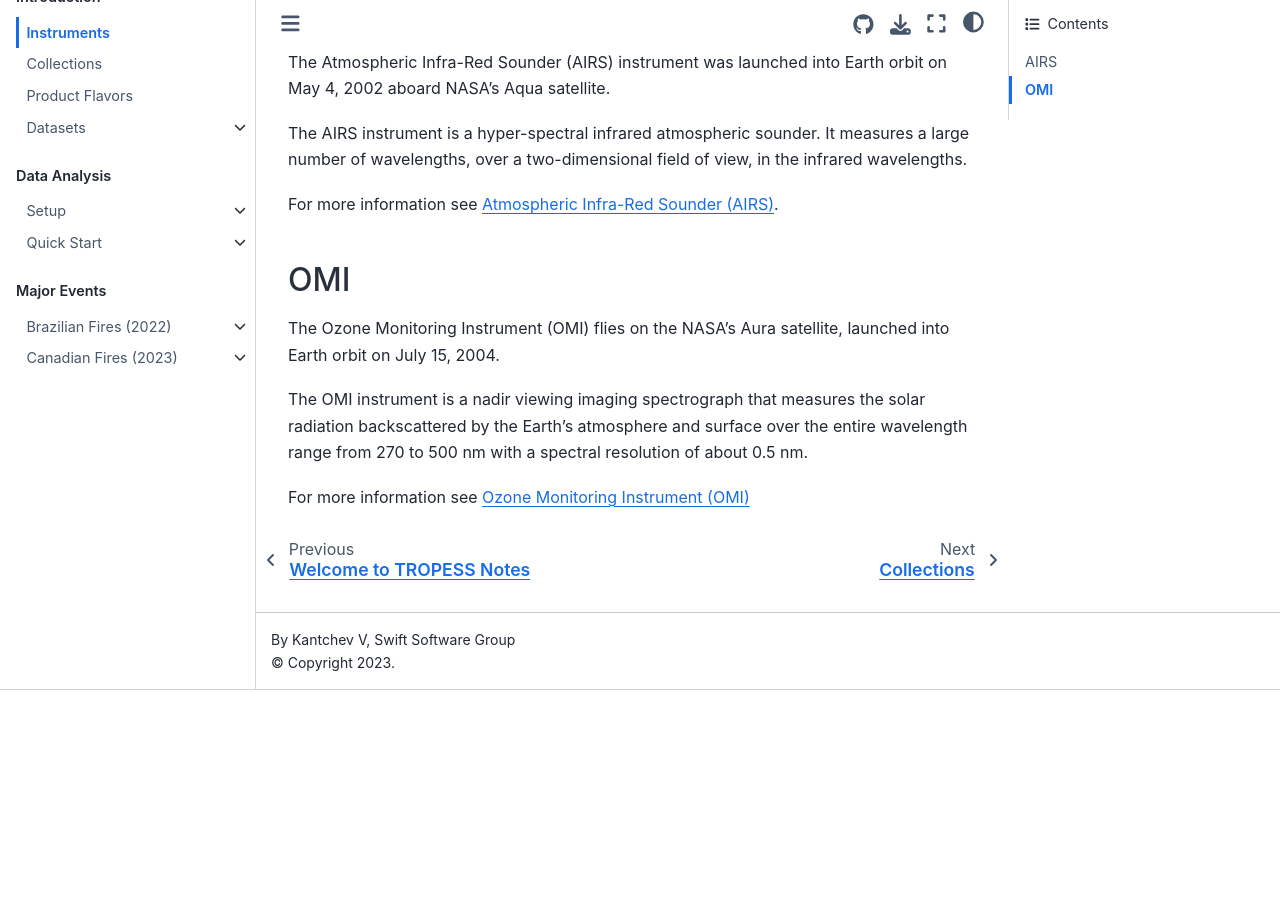
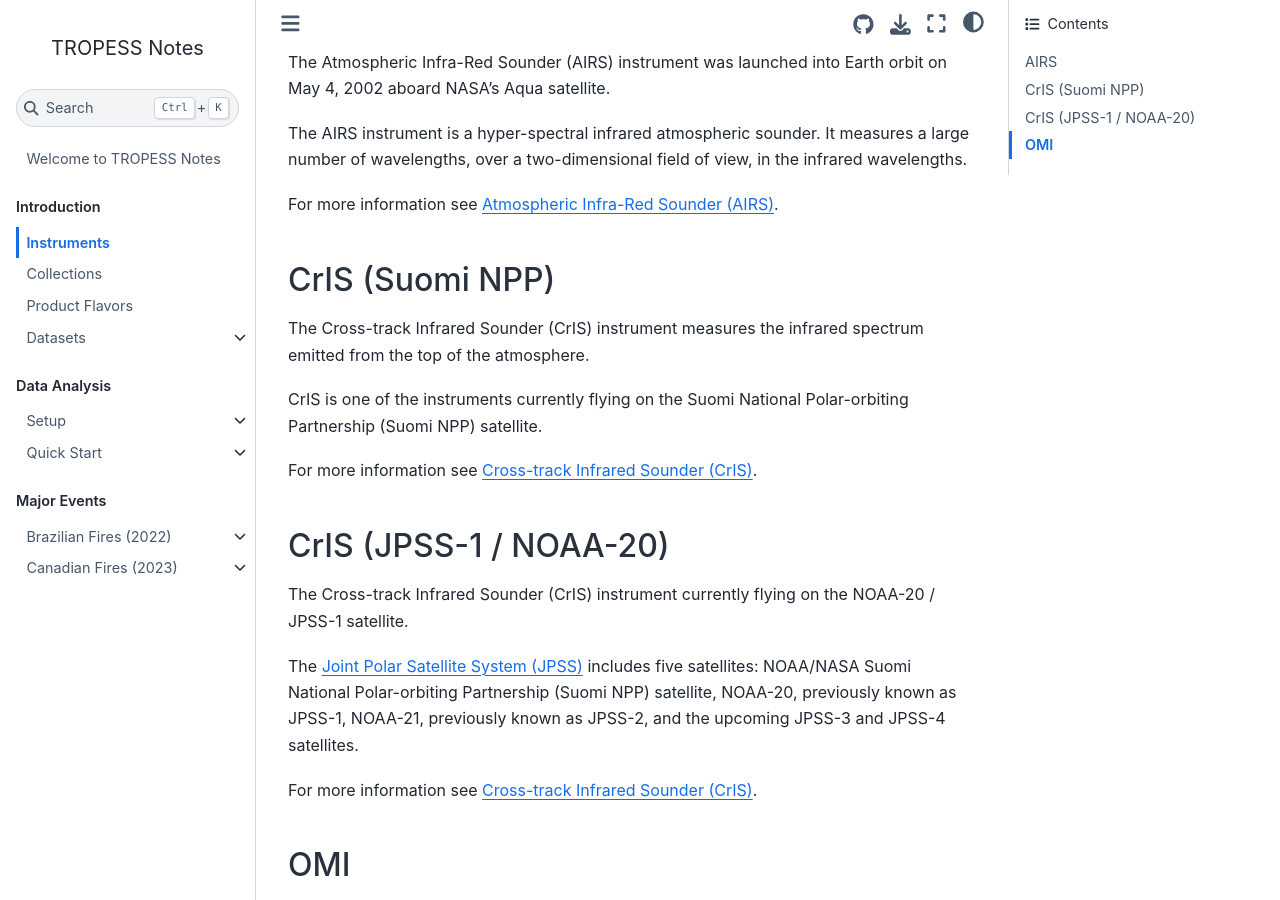
Before and after one commit to swift-earth-science/tropess-notes, a Jupyter Book: the page built from book/intro-instruments.md, in a window 1280 px wide and 900 px high, scrolled down 210 px. Built offline with Jupyter Book 1.0.4 settings and Sphinx 7.4.7 and the Sphinx Book theme 1.1.4, drawn with Linux system fonts in a browser that asks for light colours; before the commit the page ends 900 px from its top, so only the background shows below that.

Commit message:
TROP-5: Add CrIS Suomi NPP datasets (standard products)

```diff
--- a/book/_toc.yml
+++ b/book/_toc.yml
@@ -12,6 +12,7 @@
     - file: intro-datasets
       sections:
       - file: intro-datasets-airs-omi
+      - file: intro-datasets-cris-suomi-npp
 
   - caption: Data Analysis
     chapters:
--- a/book/intro-instruments.md
+++ b/book/intro-instruments.md
@@ -10,6 +10,22 @@
 
 For more information see [Atmospheric Infra-Red Sounder (AIRS)](https://airs.jpl.nasa.gov/mission/airs-project-instrument-suite/airs/).
 
+## CrIS (Suomi NPP)
+
+The Cross-track Infrared Sounder (CrIS) instrument measures the infrared spectrum emitted from the top of the atmosphere.
+
+CrIS is one of the instruments currently flying on the Suomi National Polar-orbiting Partnership (Suomi NPP) satellite.
+
+For more information see [Cross-track Infrared Sounder (CrIS)](https://www.nesdis.noaa.gov/current-satellite-missions/currently-flying/joint-polar-satellite-system/cross-track-infrared).
+
+## CrIS (JPSS-1 / NOAA-20)
+
+The Cross-track Infrared Sounder (CrIS) instrument currently flying on the NOAA-20 / JPSS-1 satellite.
+
+The [Joint Polar Satellite System (JPSS)](https://www.nesdis.noaa.gov/current-satellite-missions/currently-flying/joint-polar-satellite-system) includes five satellites: NOAA/NASA Suomi National Polar-orbiting Partnership (Suomi NPP) satellite, NOAA-20, previously known as JPSS-1, NOAA-21, previously known as JPSS-2, and the upcoming JPSS-3 and JPSS-4 satellites.
+
+For more information see [Cross-track Infrared Sounder (CrIS)](https://www.nesdis.noaa.gov/current-satellite-missions/currently-flying/joint-polar-satellite-system/cross-track-infrared).
+
 ## OMI
 
 The Ozone Monitoring Instrument (OMI) flies on the NASA's Aura satellite, launched into Earth orbit on July 15, 2004.
```
Also changed, not shown: book/intro-datasets-airs-omi.md (+2 -1 lines), book/intro-datasets-cris-suomi-npp.md (added, +35 -0 lines).
